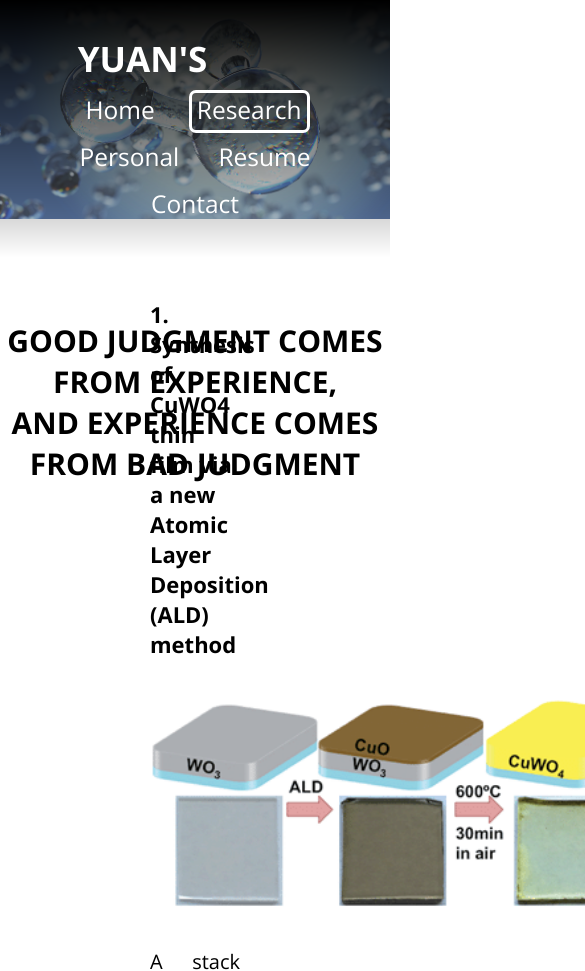
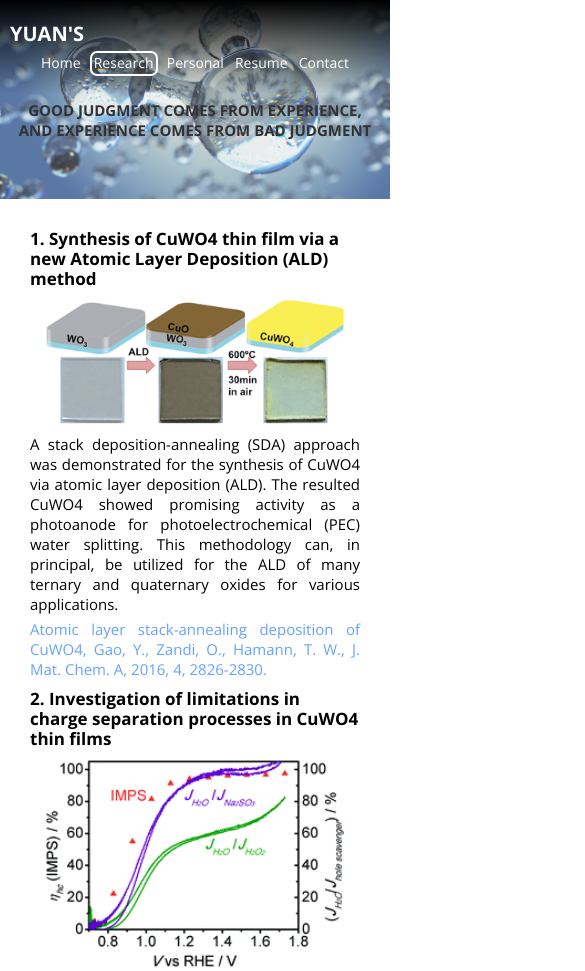
Before and after one commit to gao7yuan/PersonalWebPage, a website: page research.html in a window 390 px wide. Shown: the top 971 px of the page, 585 px wide, since content can reach past the window. Drawn offline with nearby package versions, Linux system fonts and the light colour scheme.

Commit message:
fit to sizes test

```diff
--- a/css/style.css
+++ b/css/style.css
@@ -1,11 +1,16 @@
+/* -- override default -- */
+
 * {
   font-family: "Open Sans"/*Helvetica*/, sans-serif;
   font-size: 100%;
+  color: rgb(0, 0, 0);
   margin: 0;
   padding: 0;
   box-sizing: border-box;
   width: 100%;
 }
+
+/* -- navigation bar -- */
 
 .navbar {
   text-align: center;
@@ -27,7 +32,6 @@
 }
 
 .navtext .navtitle .navhome {
-  display: inline;
   text-decoration: none;
   color: rgba(255, 255, 255, 1);
 }
@@ -52,11 +56,30 @@
 .navimg {
   bottom: 20px;
   opacity: 0.8;
+  position: relative;
 }
 
 .navimg .contact-img {
   opacity: 0.7;
 }
+
+/* -- quote -- */
+
+.quote {
+  z-index: 100;
+  position: absolute;
+  top: 40%;
+  text-align: center;
+  font-size: 30px;
+  font-weight: bold;
+  text-transform: uppercase;
+  color: rgb(0, 0, 0);
+  word-wrap: break-word;
+  padding-left: 100px;
+  padding-right: 100px;
+}
+
+/* -- content --*/
 
 .content {
   width: 100%;
@@ -74,7 +97,6 @@
   text-align: justify;
   font-size: 20px;
   margin-top: 10px;
-
 }
 
 a.extlink {
@@ -82,30 +104,10 @@ a.extlink {
   text-decoration: none;
 }
 
+/* -- images -- */
+
 img {
   display: block;
-}
-
-.banner {
-  z-index: 100;
-  position: absolute;
-  top: 280px;
-  text-align: center;
-  font-size: 20px;
-  font-weight: bold;
-  text-transform: uppercase;
-  color: rgb(0, 0, 0);
-}
-
-.quote {
-  z-index: 100;
-  position: absolute;
-  top: 320px;
-  text-align: center;
-  font-size: 30px;
-  font-weight: bold;
-  text-transform: uppercase;
-  color: rgb(0, 0, 0);
 }
 
 .research-img {
@@ -114,19 +116,27 @@ img {
   padding-bottom: 30px;
 }
 
+/* -- table -- */
+
 .tableyear {
   min-width: 90px;
 }
 
 .tableentry {
   min-width: 200px;
-  padding:right: 20px;
+  padding-right: 20px;
 }
 
 th {
   text-align: left;
   text-decoration: underline;
 }
+
+td {
+  text-decoration: none;
+}
+
+/* -- contact -- */
 
 .maillogo {
   display: inline;
@@ -139,8 +149,219 @@ th {
   display: inline;
 }
 
-td {
-  text-decoration: none;
+/* -- manage different display media -- */
+
+/* Large devices (laptops/desktops, 992px and down) */
+@media only screen and (max-width: 992px) {
+  .navbar {
+    font-size: 25px;
+  }
+
+  .navtext .navitem {
+    padding-right: 5px;
+    padding-left: 5px;
+    padding-bottom: 2px;
+    border-width: 3px;
+    margin: 10px 10px;
+  }
+
+  .quote {
+    top: 50%;
+    font-size: 25px;
+    padding-left: 10px;
+    padding-right: 10px;
+  }
+
+  .content {
+    padding-left: 30px;
+    padding-right: 30px;
+    padding-top: 0px;
+    padding-bottom: 30px;
+    line-height: 25px;
+  }
+
+  .content h2 {
+    font-size: 20px;
+    padding-top: 15px;
+    padding-bottom: 12px;
+  }
+
+  .content p {
+    font-size: 18px;
+    margin-top: 5px;
+  }
+
+  .research-img {
+    width: 400px;
+    padding-bottom: 20px;
+  }
+
+  .maillogo {
+    width: 2%;
+  }
+
+  table {
+    border-spacing: 0px 10px;
+  }
+
+  .tableyear {
+    min-width: 90px;
+    font-size: 18px;
+  }
+
+  .tableentry {
+    min-width: 200px;
+    padding-right: 30px;
+    font-size: 18px;
+  }
 }
 
+/* Medium devices (landscape tablets, 768px and down) */
+@media only screen and (max-width: 768px) {
+  .navbar {
+    font-size: 25px;
+  }
+
+  .navtext {
+    padding-left: 0.5em;
+    padding-right: 0.5em;
+  }
+
+  .navtext .navtitle {
+    padding-right: 1.5em;
+  }
+
+  .navtext .navitem {
+    padding-right: 5px;
+    padding-left: 5px;
+    padding-bottom: 2px;
+    border-width: 2.3px;
+    margin: 10px 2px;
+  }
+
+  .quote {
+    top: 50%;
+    font-size: 25px;
+    padding-left: 10px;
+    padding-right: 10px;
+  }
+
+  .content {
+    padding-left: 30px;
+    padding-right: 30px;
+    padding-top: 0px;
+    padding-bottom: 30px;
+    line-height: 25px;
+  }
+
+  .content h2 {
+    font-size: 20px;
+    padding-top: 15px;
+    padding-bottom: 12px;
+  }
+
+  .content p {
+    font-size: 18px;
+    margin-top: 5px;
+  }
+
+  .research-img {
+    width: 400px;
+    padding-bottom: 20px;
+  }
+
+  .maillogo {
+    width: 2.5%;
+  }
+
+  table {
+    border-spacing: 0px 10px;
+  }
+
+  .tableyear {
+    min-width: 90px;
+    font-size: 18px;
+  }
+
+  .tableentry {
+    min-width: 200px;
+    padding-right: 30px;
+    font-size: 18px;
+  }
 }
+
+/* Extra small devices (phones, 600px and down) */
+@media screen and (max-width: 600px) {
+  .navbar {
+    font-size: 20px;
+  }
+
+  .navtext .navtitle {
+    text-align: left;
+    display: block;
+  }
+
+  .navtext .navitem {
+    padding-right: 2px;
+    padding-left: 2px;
+    padding-bottom: 2px;
+    border-width: 2px;
+    margin: 0px 1px;
+  }
+
+  .quote {
+    top: 55%;
+    font-size: 15px;
+    padding-left: 10px;
+    padding-right: 10px;
+  }
+
+  .content {
+    padding-left: 30px;
+    padding-right: 30px;
+    padding-top: 0px;
+    padding-bottom: 30px;
+    line-height: 20px;
+  }
+
+  .content h2 {
+    font-size: 17px;
+    padding-top: 10px;
+    padding-bottom: 10px;
+  }
+
+  .content p {
+    font-size: 15px;
+    margin-top: 5px;
+  }
+
+  .research-img {
+    width: 300px;
+    padding-bottom: 5px;
+  }
+
+  .maillogo {
+    width: 3.5%;
+  }
+
+  table {
+    border-spacing: 0px 10px;
+  }
+
+  .tableyear {
+    min-width: 90px;
+    font-size: 15px;
+  }
+
+  .tableentry {
+    min-width: 200px;
+    padding-right: 10px;
+    font-size: 15px;
+  }
+}
+
+/* Medium devices (landscape tablets, 992px and down) */
+
+
+/* Small devices (portrait tablets and large phones, 600px and up) */
+@media only screen and (min-width: 600px) {}
--- a/research.html
+++ b/research.html
@@ -1,14 +1,21 @@
 <!DOCTYPE html>
 
 <html>
+
 <head>
-  <link href="./css/style.css" rel="stylesheet"></link>
+  <!--
+  <meta charset="utf-8" />
+  <meta name="viewport" content="width=device-width, initial-scale=1" />
+-->
+  <script src="https://code.jquery.com/jquery-3.1.1.min.js"></script>
+  <link href="css/style.css" rel="stylesheet"></link>
   <link href="https://fonts.googleapis.com/css?family=Open+Sans:400,700" rel="stylesheet">
-  <script src="https://code.jquery.com/jquery-3.1.1.min.js"></script>
+  <script src="./javascripts/naviinteraction.js"></script>
   <title> Yuan's Research </title>
 </head>
+
 <body>
-  <script src="./javascripts/naviinteraction.js"></script>
+
   <header class="navbar">
     <div class="navtext">
       <h1 class="navtitle"><a class="navhome" href="./index.html">YUAN'S</a></h1>
@@ -20,16 +27,12 @@
     </div>
     <div class="navimg">
       <img src="./images/water.jpg">
+      <div class="quote">
+        Good judgment comes from experience, and experience comes from bad judgment
+      </div>
     </div>
   </header>
-  <div class="quote">
-    <p>
-    Good judgment comes from experience,
-  </p>
-  <p>
-    and experience comes from bad judgment
-  </p>
-</div>
+
   <div class="content">
     <h2>
       1. Synthesis of CuWO4 thin film via a new Atomic Layer Deposition (ALD) method
@@ -39,7 +42,7 @@
     </div>
     <p>
     A stack deposition-annealing (SDA) approach was demonstrated for the synthesis of
-CuWO4via atomic layer deposition (ALD). The resulted CuWO4 showed promising activity
+CuWO4 via atomic layer deposition (ALD). The resulted CuWO4 showed promising activity
 as a photoanode for photoelectrochemical (PEC) water splitting. This methodology can, in
 principal, be utilized for the ALD of many ternary and quaternary oxides for various
 applications.
@@ -85,4 +88,6 @@ controls the behavior and efficiency of solar water splitting reactions.
       <a class="extlink" target="_blank" href="https://pubs.acs.org/doi/abs/10.1021/acs.jpclett.7b00664">Elucidation of CuWO4 Surface States During Photoelectrochemical Water Oxidation, Gao, Y., Hamann, T. W., J. Phys. Chem. Lett., 2017, 8, 2700-2704.</a>
     </p>
   </div>
+
 </body>
+</html>
```
Also changed, not shown: contact.html (+10 -4 lines), index.html (+16 -9 lines), personal.html (+15 -10 lines), resume.html (+14 -12 lines). Lines whose indentation alone changed are shown as unchanged.
